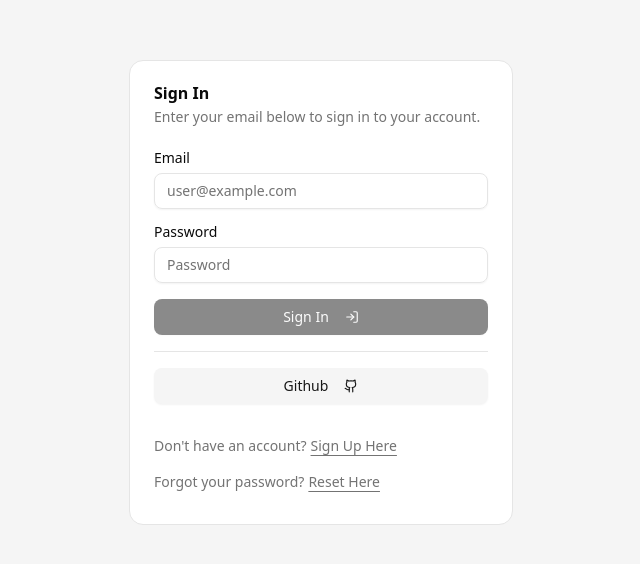
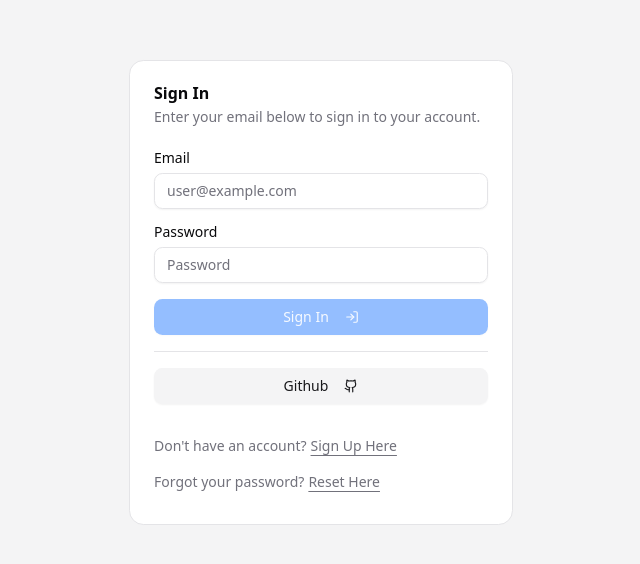
Before and after one commit to dishwasher-detergent/a11yzer, a Next.js app: page /signin in a window 1280 px wide. Shown: the part 108-672 px from the top of the page, without its empty margins (319-959 px from the left). Built offline with nearby package versions, Linux system fonts and the light colour scheme; no server answers.

Commit message:
theme change

```diff
--- a/app/globals.css
+++ b/app/globals.css
@@ -7,71 +7,70 @@
 :root {
   --radius: 0.65rem;
   --background: oklch(1 0 0);
-  --foreground: oklch(0.145 0 0);
+  --foreground: oklch(0.141 0.005 285.823);
   --card: oklch(1 0 0);
-  --card-foreground: oklch(0.145 0 0);
+  --card-foreground: oklch(0.141 0.005 285.823);
   --popover: oklch(1 0 0);
-  --popover-foreground: oklch(0.145 0 0);
-  --primary: oklch(0.205 0 0);
-  --primary-foreground: oklch(0.985 0 0);
-  --secondary: oklch(0.97 0 0);
-  --secondary-foreground: oklch(0.205 0 0);
-  --muted: oklch(0.97 0 0);
-  --muted-foreground: oklch(0.556 0 0);
-  --accent: oklch(0.97 0 0);
-  --accent-foreground: oklch(0.205 0 0);
+  --popover-foreground: oklch(0.141 0.005 285.823);
+  --primary: oklch(0.623 0.214 259.815);
+  --primary-foreground: oklch(0.97 0.014 254.604);
+  --secondary: oklch(0.967 0.001 286.375);
+  --secondary-foreground: oklch(0.21 0.006 285.885);
+  --muted: oklch(0.967 0.001 286.375);
+  --muted-foreground: oklch(0.552 0.016 285.938);
+  --accent: oklch(0.967 0.001 286.375);
+  --accent-foreground: oklch(0.21 0.006 285.885);
   --destructive: oklch(0.577 0.245 27.325);
-  --border: oklch(0.922 0 0);
-  --input: oklch(0.922 0 0);
-  --ring: oklch(0.708 0 0);
+  --border: oklch(0.92 0.004 286.32);
+  --input: oklch(0.92 0.004 286.32);
+  --ring: oklch(0.623 0.214 259.815);
   --chart-1: oklch(0.646 0.222 41.116);
   --chart-2: oklch(0.6 0.118 184.704);
   --chart-3: oklch(0.398 0.07 227.392);
   --chart-4: oklch(0.828 0.189 84.429);
   --chart-5: oklch(0.769 0.188 70.08);
-  --radius: 0.625rem;
   --sidebar: oklch(0.985 0 0);
-  --sidebar-foreground: oklch(0.145 0 0);
-  --sidebar-primary: oklch(0.205 0 0);
-  --sidebar-primary-foreground: oklch(0.985 0 0);
-  --sidebar-accent: oklch(0.97 0 0);
-  --sidebar-accent-foreground: oklch(0.205 0 0);
-  --sidebar-border: oklch(0.922 0 0);
-  --sidebar-ring: oklch(0.708 0 0);
+  --sidebar-foreground: oklch(0.141 0.005 285.823);
+  --sidebar-primary: oklch(0.623 0.214 259.815);
+  --sidebar-primary-foreground: oklch(0.97 0.014 254.604);
+  --sidebar-accent: oklch(0.967 0.001 286.375);
+  --sidebar-accent-foreground: oklch(0.21 0.006 285.885);
+  --sidebar-border: oklch(0.92 0.004 286.32);
+  --sidebar-ring: oklch(0.623 0.214 259.815);
 }
 
 .dark {
-  --background: oklch(0.145 0 0);
+  --background: oklch(0.141 0.005 285.823);
   --foreground: oklch(0.985 0 0);
-  --card: oklch(0.205 0 0);
+  --card: oklch(0.21 0.006 285.885);
   --card-foreground: oklch(0.985 0 0);
-  --popover: oklch(0.205 0 0);
+  --popover: oklch(0.21 0.006 285.885);
   --popover-foreground: oklch(0.985 0 0);
-  --primary: oklch(0.922 0 0);
-  --primary-foreground: oklch(0.205 0 0);
-  --secondary: oklch(0.269 0 0);
+  --primary: oklch(0.546 0.245 262.881);
+  --primary-foreground: oklch(0.379 0.146 265.522);
+  --secondary: oklch(0.274 0.006 286.033);
   --secondary-foreground: oklch(0.985 0 0);
-  --muted: oklch(0.269 0 0);
-  --muted-foreground: oklch(0.708 0 0);
-  --accent: oklch(0.269 0 0);
+  --muted: oklch(0.274 0.006 286.033);
+  --muted-foreground: oklch(0.705 0.015 286.067);
+  --accent: oklch(0.274 0.006 286.033);
   --accent-foreground: oklch(0.985 0 0);
   --destructive: oklch(0.704 0.191 22.216);
   --border: oklch(1 0 0 / 10%);
   --input: oklch(1 0 0 / 15%);
-  --ring: oklch(0.556 0 0);
+  --ring: oklch(0.488 0.243 264.376);
   --chart-1: oklch(0.488 0.243 264.376);
   --chart-2: oklch(0.696 0.17 162.48);
   --chart-3: oklch(0.769 0.188 70.08);
   --chart-4: oklch(0.627 0.265 303.9);
   --chart-5: oklch(0.645 0.246 16.439);
-  --sidebar: oklch(0.205 0 0);
+  --sidebar: oklch(0.21 0.006 285.885);
   --sidebar-foreground: oklch(0.985 0 0);
-  --sidebar-primary: oklch(0.488 0.243 264.376);
-  --sidebar-primary-foreground: oklch(0.985 0 0);
-  --sidebar-accent: oklch(0.269 0 0);
+  --sidebar-primary: oklch(0.546 0.245 262.881);
+  --sidebar-primary-foreground: oklch(0.379 0.146 265.522);
+  --sidebar-accent: oklch(0.274 0.006 286.033);
   --sidebar-accent-foreground: oklch(0.985 0 0);
   --sidebar-border: oklch(1 0 0 / 10%);
-  --sidebar-ring: oklch(0.556 0 0);
+  --sidebar-ring: oklch(0.488 0.243 264.376);
 }
 
 @theme inline {
--- a/components/team/create-team.tsx
+++ b/components/team/create-team.tsx
@@ -38,9 +38,12 @@ export function CreateTeam({ className }: { className?: string }) {
       open={open}
       setOpen={setOpen}
       button={
-        <Button className={className}>
+        <Button
+          className={cn(className, "justify-start px-2!")}
+          variant="ghost"
+        >
+          <LucidePlus className="size-6 text-muted-foreground border p-1 rounded-md" />
           Create Team
-          <LucidePlus className="ml-2 size-3.5" />
         </Button>
       }
     >
--- a/components/team/nav-team-switcher.tsx
+++ b/components/team/nav-team-switcher.tsx
@@ -63,13 +63,16 @@ export function TeamSwitcher() {
             >
               {activeTeam ? (
                 <>
-                  <div className="bg-sidebar-primary text-sidebar-primary-foreground flex aspect-square size-8 items-center justify-center rounded-lg">
-                    <p>{activeTeam?.name[0]}</p>
+                  <div className="border flex aspect-square size-8 items-center justify-center rounded-lg">
+                    <p className="font-semibold uppercase text-muted-foreground">
+                      {activeTeam?.name[0]}
+                    </p>
                   </div>
-                  <div className="flex items-center gap-2 flex-1 text-left text-sm leading-tight">
+                  <div className="grid flex-1 text-left text-sm leading-tight">
                     <span className="truncate font-medium">
-                      {activeTeam?.name}
+                      {activeTeam.name}
                     </span>
+                    <span className="truncate text-xs">{activeTeam.about}</span>
                   </div>
                 </>
               ) : (
@@ -97,12 +100,12 @@ export function TeamSwitcher() {
               >
                 <Link href={`/app/teams/${teamItem.$id}`}>
                   <div className="flex flex-row gap-2 items-center">
-                    <div className="bg-sidebar-primary text-sidebar-primary-foreground flex aspect-square size-6 items-center justify-center rounded-lg">
-                      <p>{teamItem?.name[0]}</p>
+                    <div className="flex size-6 items-center justify-center rounded-md border">
+                      <p className="font-semibold uppercase text-muted-foreground">
+                        {teamItem?.name[0]}
+                      </p>
                     </div>
-                    <span className="truncate font-semibold">
-                      {teamItem.name}
-                    </span>
+                    <span className="truncate">{teamItem.name}</span>
                   </div>
                   <Check
                     className={cn(
--- a/components/ui/dialog.tsx
+++ b/components/ui/dialog.tsx
@@ -57,7 +57,7 @@ function DialogContent({
       <DialogPrimitive.Content
         data-slot="dialog-content"
         className={cn(
-          "bg-background data-[state=open]:animate-in data-[state=closed]:animate-out data-[state=closed]:fade-out-0 data-[state=open]:fade-in-0 data-[state=closed]:zoom-out-95 data-[state=open]:zoom-in-95 fixed top-[50%] left-[50%] z-[9999] grid w-full max-w-[calc(100%-2rem)] translate-x-[-50%] translate-y-[-50%] gap-4 rounded-lg border p-6 shadow-lg duration-200 sm:max-w-lg",
+          "bg-background data-[state=open]:animate-in data-[state=closed]:animate-out data-[state=closed]:fade-out-0 data-[state=open]:fade-in-0 data-[state=closed]:zoom-out-95 data-[state=open]:zoom-in-95 fixed top-[50%] left-[50%] z-[9999] grid w-full max-w-[calc(100%-2rem)] translate-x-[-50%] translate-y-[-50%] gap-4 rounded-lg border p-4 shadow-lg duration-200 sm:max-w-lg",
           className
         )}
         {...props}
```
